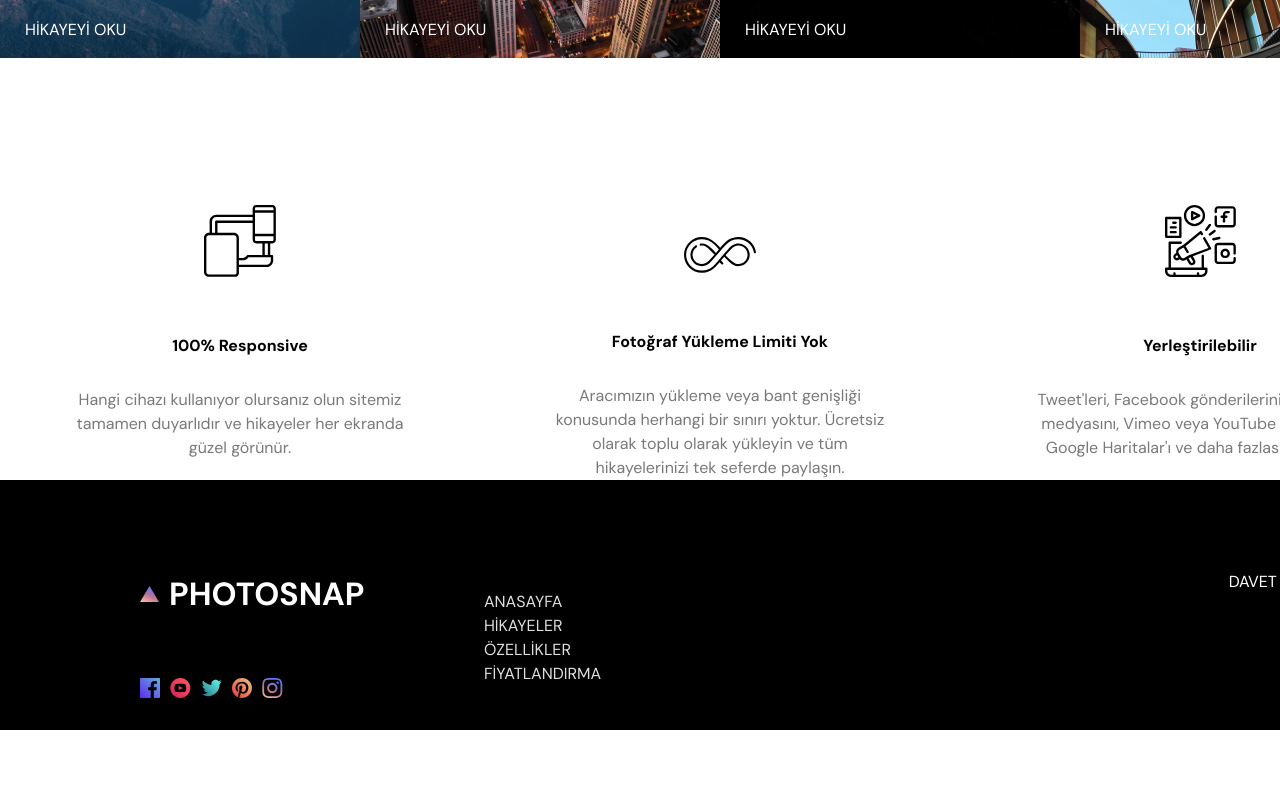
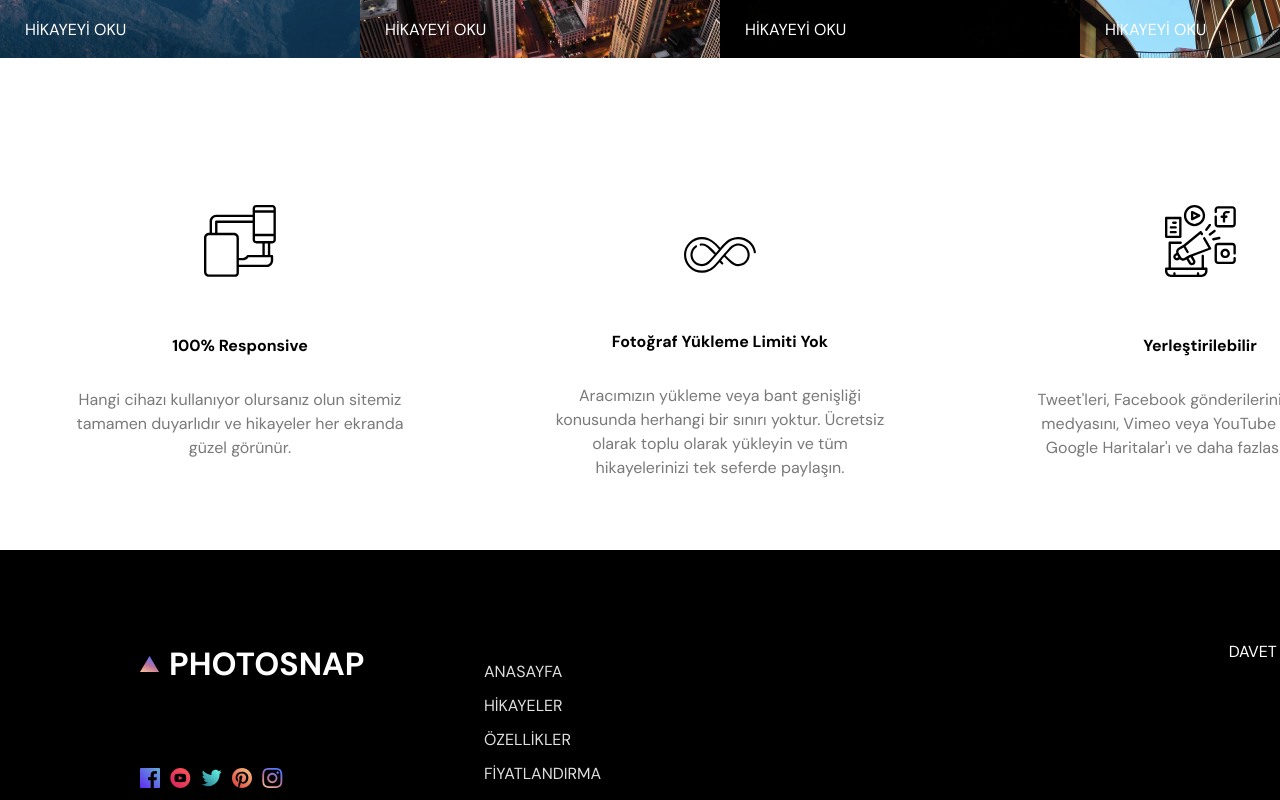
Before and after one commit to sareecil/photosnap-react-router, a React (Vite) app: page / in a window 1280 px wide. Shown: the part 2421-3221 px from the top of the page. Before the commit the page ends 3151 px from the top, so only its background shows below. Built offline with nearby package versions, Linux system fonts and the light colour scheme.

Commit message:
duzenleme yapildi

```diff
--- a/src/App.css
+++ b/src/App.css
@@ -199,6 +199,7 @@ hr {
   display: flex;
   justify-content: space-around;
   text-align: center;
+  margin-bottom: 70px;
 }
 
 .mb50 img{
@@ -233,7 +234,7 @@ hr {
 .tittle-up {
   display: flex;
   gap: 10px;
-  padding-bottom: 60px;
+  padding-bottom: 80px;
 }
 
 .colorwht {
@@ -258,3 +259,7 @@ hr {
 .links a:hover {
   color: #b6b6b6;
 }
+
+.links li {
+  padding-bottom: 10px;
+}
```
